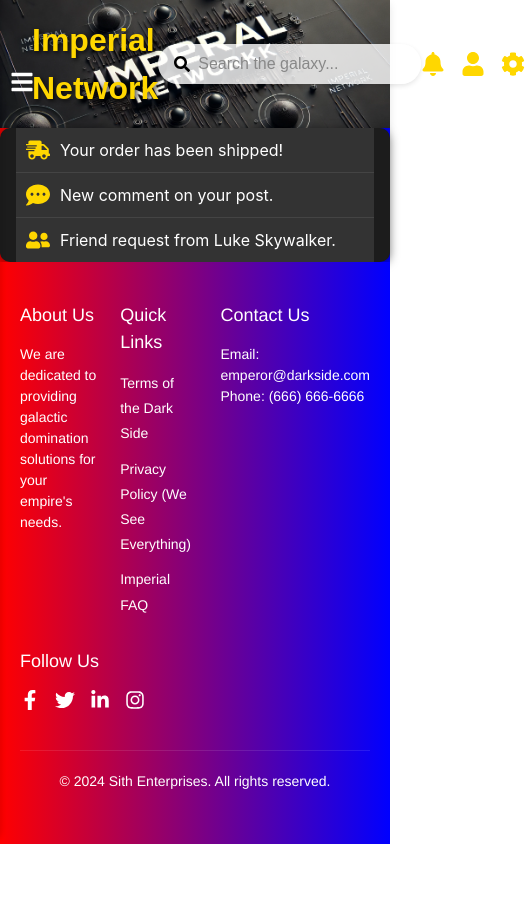
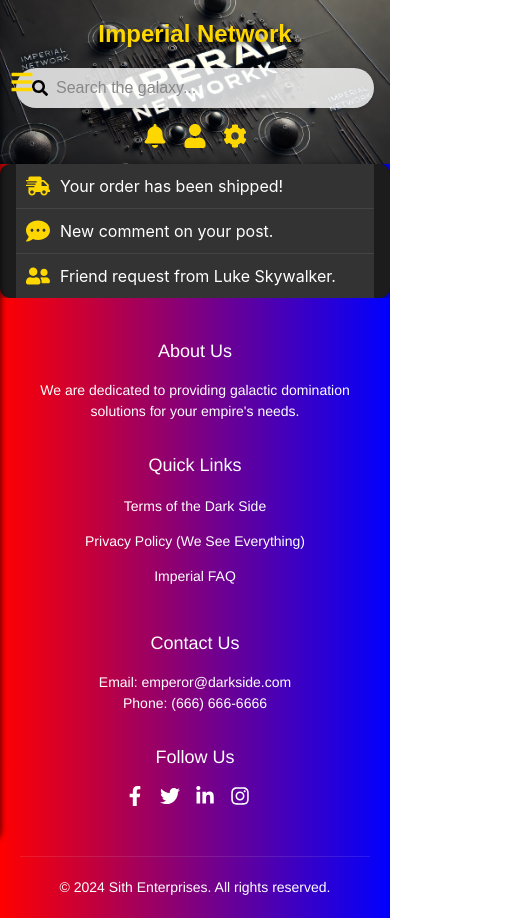
Before and after one commit to BradleyMatera/Star-Wars-Themed-React-App, a React (Create React App) app: page /notifications in a window 390 px wide. Shown: the whole page, 525 px wide, since content can reach past the window. Before the commit the page ends 844 px from the top, so only its background shows below. Built offline with nearby package versions, Linux system fonts and the light colour scheme.

Commit message:
Improve styling and responsiveness of GroupsAndCommunities page

```diff
--- a/src/components/Footer.js
+++ b/src/components/Footer.js
@@ -1,99 +1,109 @@
-// Importing necessary libraries and components
 import React from 'react';
 import { FaFacebookF, FaTwitter, FaLinkedinIn, FaInstagram } from 'react-icons/fa';
 import styled from 'styled-components';
 
 // Defining styled components for the footer layout and styling
-// FooterContainer: Main container for the footer
 const FooterContainer = styled.footer`
-  background: ${props => props.background || 'linear-gradient(to right, #FF0000, #0000FF)'}; // Default gradient background
-  color: ${props => props.color || '#fff'}; // Default text color
-  padding: 40px 20px 20px; // Padding for spacing
-  font-family: 'helvetica neue', helvetica, arial, sans-serif; // Font styling
+  background: ${props => props.background || 'linear-gradient(to right, #FF0000, #0000FF)'};
+  color: ${props => props.color || '#fff'};
+  padding: 40px 20px 20px;
+  font-family: 'helvetica neue', helvetica, arial, sans-serif;
+  display: flex;
+  flex-direction: column;
+  align-items: center;
 `;
 
-// Content: Wrapper for the footer content
 const Content = styled.div`
-  display: flex; // Flexbox for layout
-  flex-wrap: wrap; // Wrap content for responsiveness
-  justify-content: space-between; // Space between sections
-  max-width: 1200px; // Maximum width for centering
-  margin: 0 auto; // Center content
-`;
+  display: flex;
+  flex-wrap: wrap;
+  justify-content: space-between;
+  max-width: 1200px;
+  width: 100%;
+  margin: 0 auto;
 
-// Section: Each section in the footer
-const Section = styled.div`
-  flex-basis: 22%; // Base width for each section
-  margin-bottom: 20px; // Spacing between sections
-`;
-
-// SectionTitle: Title for each footer section
-const SectionTitle = styled.h3`
-  font-size: 18px; // Font size for title
-  margin-bottom: 15px; // Spacing below the title
-`;
-
-// SectionText: Text within each footer section
-const SectionText = styled.p`
-  font-size: 14px; // Font size for text
-  line-height: 1.5; // Line height for readability
-`;
-
-// LinkList: Wrapper for list of links
-const LinkList = styled.ul`
-  list-style: none; // Remove default list styling
-  padding: 0; // Remove default padding
-`;
-
-// LinkItem: Each item in the list of links
-const LinkItem = styled.li`
-  margin-bottom: 10px; // Spacing between link items
-`;
-
-// Link: Styled link component
-const Link = styled.a`
-  color: ${props => props.linkColor || '#fff'}; // Default link color
-  text-decoration: none; // Remove default underline
-  font-size: 14px; // Font size for links
-  line-height: 1.8; // Line height for readability
-  &:hover {
-    text-decoration: underline; // Underline on hover
+  @media (max-width: 768px) {
+    flex-direction: column;
+    align-items: center;
   }
 `;
 
-// SocialIcons: Wrapper for social media icons
-const SocialIcons = styled.div`
-  display: flex; // Flexbox for layout
+const Section = styled.div`
+  flex-basis: 22%;
+  margin-bottom: 20px;
+
+  @media (max-width: 768px) {
+    flex-basis: 100%;
+    text-align: center;
+    margin-bottom: 30px;
+  }
 `;
 
-// IconWrapper: Wrapper for each icon
-const IconWrapper = styled.div`
-  font-size: 20px; // Icon size
-  margin-right: 15px; // Spacing between icons
-  cursor: pointer; // Pointer cursor on hover
+const SectionTitle = styled.h3`
+  font-size: 18px;
+  margin-bottom: 15px;
 `;
 
-// BottomBar: Bottom section of the footer
-const BottomBar = styled.div`
-  border-top: 1px solid rgba(255, 255, 255, 0.1); // Top border
-  margin-top: 20px; // Margin above the bottom bar
-  padding-top: 20px; // Padding inside the bottom bar
-  text-align: center; // Center text
+const SectionText = styled.p`
+  font-size: 14px;
+  line-height: 1.5;
 `;
 
-// Copyright: Styled component for the copyright text
+const LinkList = styled.ul`
+  list-style: none;
+  padding: 0;
+`;
+
+const LinkItem = styled.li`
+  margin-bottom: 10px;
+`;
+
+const StyledLink = styled.a`
+  color: ${props => props.linkColor || '#fff'};
+  text-decoration: none;
+  font-size: 14px;
+  line-height: 1.8;
+
+  &:hover {
+    text-decoration: underline;
+  }
+`;
+
+const SocialIcons = styled.div`
+  display: flex;
+  justify-content: center;
+
+  @media (max-width: 768px) {
+    justify-content: center;
+  }
+`;
+
+const IconWrapper = styled.div`
+  font-size: 20px;
+  margin-right: 15px;
+  cursor: pointer;
+
+  &:hover {
+    color: #FFA500;
+  }
+`;
+
+const BottomBar = styled.div`
+  border-top: 1px solid rgba(255, 255, 255, 0.1);
+  margin-top: 20px;
+  padding-top: 20px;
+  text-align: center;
+  width: 100%;
+`;
+
 const Copyright = styled.p`
-  font-size: 14px; // Font size for copyright text
+  font-size: 14px;
 `;
 
 // Defining the Footer functional component
-// This component will be used in App.js as the footer of the application
 const Footer = ({ background, color, linkColor }) => {
   return (
-    // The main container for the footer, using styled-components for styling
     <FooterContainer background={background} color={color}>
       <Content>
-        {/* Each Section represents a part of the footer */}
         <Section>
           <SectionTitle>About Us</SectionTitle>
           <SectionText>We are dedicated to providing galactic domination solutions for your empire's needs.</SectionText>
@@ -101,9 +111,9 @@
         <Section>
           <SectionTitle>Quick Links</SectionTitle>
           <LinkList>
-            <LinkItem><Link href="/terms" linkColor={linkColor}>Terms of the Dark Side</Link></LinkItem>
-            <LinkItem><Link href="/privacy" linkColor={linkColor}>Privacy Policy (We See Everything)</Link></LinkItem>
-            <LinkItem><Link href="/faq" linkColor={linkColor}>Imperial FAQ</Link></LinkItem>
+            <LinkItem><StyledLink href="/terms" linkColor={linkColor}>Terms of the Dark Side</StyledLink></LinkItem>
+            <LinkItem><StyledLink href="/privacy" linkColor={linkColor}>Privacy Policy (We See Everything)</StyledLink></LinkItem>
+            <LinkItem><StyledLink href="/faq" linkColor={linkColor}>Imperial FAQ</StyledLink></LinkItem>
           </LinkList>
         </Section>
         <Section>
@@ -114,7 +124,6 @@
         <Section>
           <SectionTitle>Follow Us</SectionTitle>
           <SocialIcons>
-            {/* Wrapping each icon with IconWrapper styled-component for styling and spacing */}
             <IconWrapper><FaFacebookF /></IconWrapper>
             <IconWrapper><FaTwitter /></IconWrapper>
             <IconWrapper><FaLinkedinIn /></IconWrapper>
@@ -129,6 +138,4 @@
   );
 };
 
-// Exporting the Footer component for use in other parts of the application
-// This will be included in App.js as the footer section of the app
 export default Footer;
--- a/src/components/Header.js
+++ b/src/components/Header.js
@@ -15,6 +15,11 @@
   justify-content: space-between; // Space between elements
   align-items: center; // Centering items vertically
   box-shadow: 0 4px 8px rgba(0, 0, 0, 0.1); // Adding shadow for depth
+  flex-wrap: wrap; // Allow wrapping of elements on smaller screens
+
+  @media (max-width: 768px) {
+    padding: 1rem; // Reduce padding on smaller screens
+  }
 `;
 
 const Logo = styled.h1`
@@ -23,6 +28,14 @@
   font-weight: bold; // Bold font weight
   font-family: 'Star Jedi', sans-serif; // Custom font for the Star Wars theme
   text-shadow: 2px 2px 4px rgba(0, 0, 0, 0.7); // Text shadow for a 3D effect
+  flex: 1 1 auto; // Allow the logo to grow and shrink
+
+  @media (max-width: 768px) {
+    font-size: 1.5rem; // Reduce font size on smaller screens
+    text-align: center; // Center the logo text on smaller screens
+    flex-basis: 100%; // Make logo take full width on smaller screens
+    margin-bottom: 0.5rem; // Add margin below the logo on smaller screens
+  }
 `;
 
 const SearchContainer = styled.div`
@@ -32,6 +45,13 @@
   border-radius: 20px; // Rounded corners
   padding: 0.5rem 1rem; // Padding for spacing
   box-shadow: 0 2px 5px rgba(0, 0, 0, 0.1); // Adding shadow for depth
+  flex: 2 1 auto; // Allow the search container to grow and shrink
+  margin: 0 1rem; // Add margin for spacing
+
+  @media (max-width: 768px) {
+    flex-basis: 100%; // Make search container take full width on smaller screens
+    margin: 0.5rem 0; // Add vertical margin on smaller screens
+  }
 `;
 
 const SearchInput = styled.input`
@@ -54,6 +74,13 @@
 const IconContainer = styled.div`
   display: flex; // Flexbox for layout
   gap: 1rem; // Gap between icons
+  flex: 1 1 auto; // Allow the icon container to grow and shrink
+
+  @media (max-width: 768px) {
+    justify-content: center; // Center the icons on smaller screens
+    flex-basis: 100%; // Make icon container take full width on smaller screens
+    margin-top: 0.5rem; // Add margin above the icons on smaller screens
+  }
 `;
 
 const IconWrapper = styled.div`
--- a/src/components/LeftNavigation.js
+++ b/src/components/LeftNavigation.js
@@ -1,7 +1,8 @@
 // Importing necessary libraries and components
 import React, { useState } from 'react'; // Importing React and useState hook for managing state
 import styled from 'styled-components'; // Importing styled-components for CSS-in-JS styling
-import { FaHome, FaNewspaper, FaEnvelope, FaChartBar, FaCog, FaUser, FaUsers, FaCalendarAlt, FaBell, FaBars } from 'react-icons/fa'; // Importing icons from react-icons library
+import { GiDeathStar, GiLaserBurst, GiStarfighter, GiSpaceship, GiPlanetCore, GiEvilTower, GiTechnoHeart, GiStarGate } from 'react-icons/gi'; // Importing additional icons from react-icons library
+import { FaBars } from 'react-icons/fa'; // Importing FaBars icon from react-icons library
 import { Link, useLocation } from 'react-router-dom'; // Importing Link and useLocation from react-router-dom for navigation
 
 // Styled components for navigation
@@ -11,12 +12,12 @@
   left: ${props => (props.$isMenuOpen ? '0' : '-240px')}; // Sliding menu in and out
   width: 240px; // Width of the navigation
   height: calc(100vh - 60px); // Full height minus header height
-  background-color: ${props => props.$backgroundColor || '#2c3e50'}; // Dynamic background color
+  background-color: ${props => props.$backgroundColor || '#000'}; // Dynamic background color
   border-top-right-radius: 15px; // Rounded top right corner
   border-bottom-right-radius: 15px; // Rounded bottom right corner
   transition: left 0.3s ease-in-out; // Smooth transition for sliding
   z-index: 1000; // Ensure it stays on top
-  box-shadow: 2px 0 5px rgba(0, 0, 0, 0.1); // Adding shadow for depth
+  box-shadow: 2px 0 5px rgba(0, 0, 0, 0.5); // Adding shadow for depth
 `;
 
 const NavList = styled.ul`
@@ -27,21 +28,27 @@
 
 const NavItem = styled.li`
   padding: 10px 20px; // Padding for each navigation item
+  transition: all 0.3s ease-out;
+  &:hover {
+    background-color: #333;
+    padding-left: 10px;
+  }
 `;
 
 const NavLink = styled(Link)`
   display: flex; // Flexbox for layout
   align-items: center; // Centering items vertically
-  color: ${props => props.$linkColor || '#ffffff'}; // Dynamic color for the links
+  color: ${props => props.$linkColor || '#ffd700'}; // Dynamic color for the links
   text-decoration: none; // Removing underline
   font-size: 16px; // Font size for the links
   &:hover {
-    color: ${props => props.$hoverColor || '#FFD700'}; // Hover color for the links
+    color: ${props => props.$hoverColor || '#ff4500'}; // Hover color for the links
   }
 `;
 
 const IconWrapper = styled.span`
   margin-right: 10px; // Margin for spacing between icon and text
+  font-size: 1.5rem;
 `;
 
 const HamburgerButton = styled.button`
@@ -53,7 +60,7 @@
   border: none; // No border
   font-size: 24px; // Font size for the icon
   cursor: pointer; // Pointer cursor on hover
-  color: ${props => props.$buttonColor || '#ffffff'}; // Dynamic color for the button
+  color: ${props => props.$buttonColor || '#ffd700'}; // Dynamic color for the button
 `;
 
 // LeftNavigation functional component definition
@@ -75,55 +82,55 @@
         <NavList>
           <NavItem>
             <NavLink to="/" $linkColor={linkColor} $hoverColor={hoverColor} className={location.pathname === "/" ? "active" : ""}>
-              <IconWrapper><FaHome /></IconWrapper>
+              <IconWrapper><GiSpaceship /></IconWrapper>
               Home
             </NavLink>
           </NavItem>
           <NavItem>
             <NavLink to="/dashboard" $linkColor={linkColor} $hoverColor={hoverColor} className={location.pathname === "/dashboard" ? "active" : ""}>
-              <IconWrapper><FaChartBar /></IconWrapper>
+              <IconWrapper><GiTechnoHeart /></IconWrapper>
               Dashboard
             </NavLink>
           </NavItem>
           <NavItem>
             <NavLink to="/newsfeed" $linkColor={linkColor} $hoverColor={hoverColor} className={location.pathname === "/newsfeed" ? "active" : ""}>
-              <IconWrapper><FaNewspaper /></IconWrapper>
+              <IconWrapper><GiPlanetCore /></IconWrapper>
               Newsfeed
             </NavLink>
           </NavItem>
           <NavItem>
             <NavLink to="/messages" $linkColor={linkColor} $hoverColor={hoverColor} className={location.pathname === "/messages" ? "active" : ""}>
-              <IconWrapper><FaEnvelope /></IconWrapper>
+              <IconWrapper><GiStarGate /></IconWrapper>
               Messages
             </NavLink>
           </NavItem>
           <NavItem>
             <NavLink to="/notifications" $linkColor={linkColor} $hoverColor={hoverColor} className={location.pathname === "/notifications" ? "active" : ""}>
-              <IconWrapper><FaBell /></IconWrapper>
+              <IconWrapper><GiEvilTower /></IconWrapper>
               Notifications
             </NavLink>
           </NavItem>
           <NavItem>
             <NavLink to="/settings" $linkColor={linkColor} $hoverColor={hoverColor} className={location.pathname === "/settings" ? "active" : ""}>
-              <IconWrapper><FaCog /></IconWrapper>
+              <IconWrapper><GiDeathStar /></IconWrapper>
               Settings
             </NavLink>
           </NavItem>
           <NavItem>
             <NavLink to="/profile" $linkColor={linkColor} $hoverColor={hoverColor} className={location.pathname === "/profile" ? "active" : ""}>
-              <IconWrapper><FaUser /></IconWrapper>
+              <IconWrapper><GiStarfighter /></IconWrapper>
               Profile
             </NavLink>
           </NavItem>
           <NavItem>
             <NavLink to="/groupscommunities" $linkColor={linkColor} $hoverColor={hoverColor} className={location.pathname === "/groupscommunities" ? "active" : ""}>
-              <IconWrapper><FaUsers /></IconWrapper>
+              <IconWrapper><GiLaserBurst /></IconWrapper>
               Groups
             </NavLink>
           </NavItem>
           <NavItem>
             <NavLink to="/events" $linkColor={linkColor} $hoverColor={hoverColor} className={location.pathname === "/events" ? "active" : ""}>
-              <IconWrapper><FaCalendarAlt /></IconWrapper>
+              <IconWrapper><GiSpaceship /></IconWrapper>
               Events
             </NavLink>
           </NavItem>
--- a/src/pages/Newsfeed.js
+++ b/src/pages/Newsfeed.js
@@ -6,6 +6,7 @@
 // Styled component for the news feed container
 const FeedContainer = styled.div`
   display: flex;
+  flex-direction: column;
   gap: 20px;
   max-width: 1200px;
   margin: 0 auto;
@@ -14,6 +15,10 @@
   color: #ffd700;
   border-radius: 10px;
   box-shadow: 0 4px 8px rgba(0, 0, 0, 0.5);
+
+  @media (min-width: 768px) {
+    flex-direction: row;
+  }
 `;
 
 // Styled component for the main content area
@@ -30,6 +35,11 @@
   font-weight: 700;
   color: #ffd700;
   margin-bottom: 20px;
+  text-align: center;
+
+  @media (min-width: 768px) {
+    text-align: left;
+  }
 `;
 
 // Styled component for the news section
@@ -46,16 +56,26 @@
   border-radius: 10px;
   box-shadow: 0 4px 8px rgba(0, 0, 0, 0.5);
   display: flex;
-  align-items: flex-start;
+  flex-direction: column;
   gap: 20px;
+
+  @media (min-width: 768px) {
+    flex-direction: row;
+    align-items: flex-start;
+  }
 `;
 
 // Styled component for news images
 const NewsImage = styled.img`
-  width: 120px;
-  height: 120px;
+  width: 100%;
+  height: auto;
   border-radius: 10px;
   object-fit: cover;
+
+  @media (min-width: 768px) {
+    width: 120px;
+    height: 120px;
+  }
 `;
 
 // Styled component for news content
```
Also changed, not shown: 1 other file (tests, documents, lock files or other folders).
